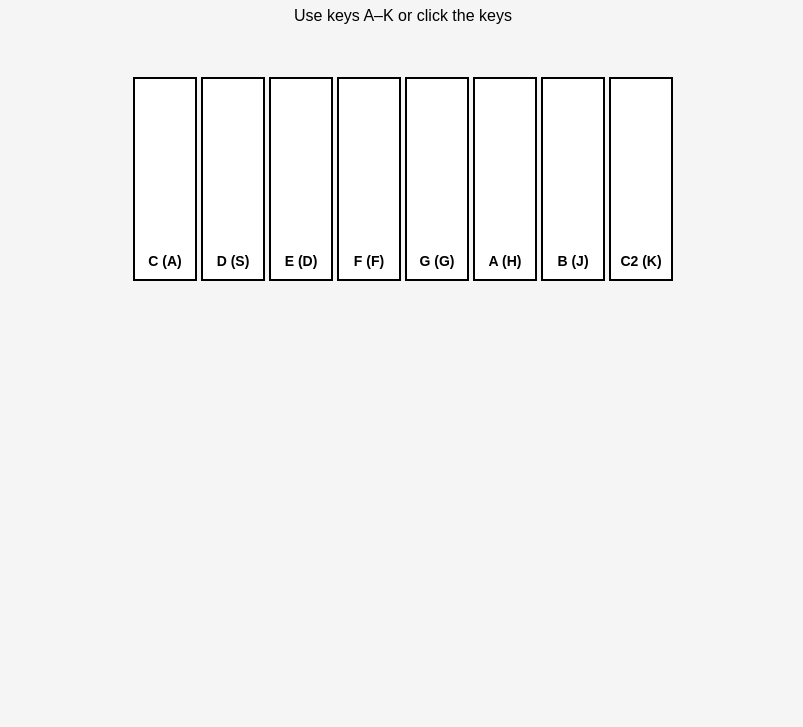
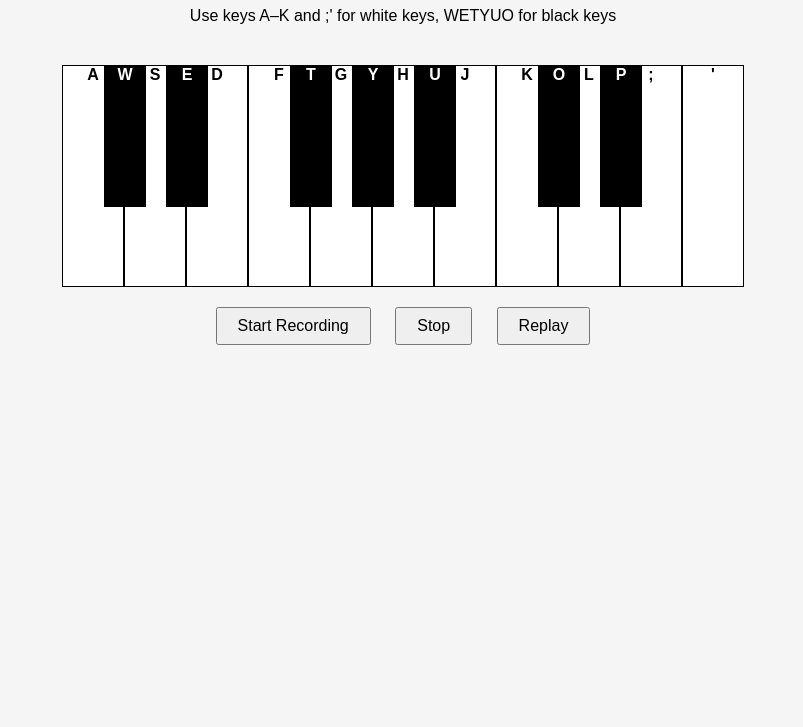
Before and after one commit to kzwkt/piano, a plain HTML site: page index.html in a window 1280 px wide. Shown: the part 73-800 px from the top of the page, without its empty margins (237-1040 px from the left). Drawn offline with Linux system fonts and the light colour scheme.

Commit message:
Update index.html

```diff
--- a/index.html
+++ b/index.html
@@ -2,7 +2,7 @@
 <html lang="en">
 <head>
   <meta charset="UTF-8">
-  <title>Piano: Keyboard + Mouse</title>
+  <title>Advanced Piano</title>
   <style>
     body {
       text-align: center;
@@ -10,81 +10,110 @@
       background: #f5f5f5;
     }
 
-    .piano {
-      display: flex;
-      justify-content: center;
-      margin-top: 50px;
+    .piano-wrapper {
+      position: relative;
+      width: fit-content;
+      margin: auto;
+      margin-top: 40px;
     }
 
-    .key {
-      width: 60px;
-      height: 200px;
-      margin: 2px;
-      background: white;
-      border: 2px solid black;
+    .white-key, .black-key {
+      position: relative;
+      display: inline-block;
+      border: 1px solid #000;
+      text-align: center;
       cursor: pointer;
-      display: flex;
-      align-items: flex-end;
-      justify-content: center;
+      user-select: none;
       font-weight: bold;
-      user-select: none;
     }
 
-    .key:active,
-    .key.active {
-      background: #ddd;
+    .white-key {
+      width: 60px;
+      height: 220px;
+      background: white;
+      z-index: 1;
     }
 
-    .label {
-      margin-bottom: 10px;
-      font-size: 14px;
+    .black-key {
+      width: 40px;
+      height: 140px;
+      background: black;
+      color: white;
+      position: absolute;
+      margin-left: -20px;
+      z-index: 2;
+    }
+
+    .white-key.active, .black-key.active {
+      background: #ccc !important;
+    }
+
+    .controls {
+      margin-top: 20px;
+    }
+
+    button {
+      padding: 8px 20px;
+      margin: 0 10px;
+      font-size: 16px;
     }
   </style>
 </head>
 <body>
-  <h1>Piano with Keyboard and Mouse</h1>
-  <p>Use keys A–K or click the keys</p>
+  <h1>Two-Hand Piano (Mouse + Keyboard + Recorder)</h1>
+  <p>Use keys A–K and ;' for white keys, WETYUO for black keys</p>
 
-  <div class="piano" id="piano"></div>
+  <div class="piano-wrapper" id="piano"></div>
+
+  <div class="controls">
+    <button onclick="startRecording()">Start Recording</button>
+    <button onclick="stopRecording()">Stop</button>
+    <button onclick="replayRecording()">Replay</button>
+  </div>
 
   <script>
     const AudioContext = window.AudioContext || window.webkitAudioContext;
     const audioCtx = new AudioContext();
 
     const notes = [
-      { key: 'A', name: 'C', freq: 261.63 },
-      { key: 'S', name: 'D', freq: 293.66 },
-      { key: 'D', name: 'E', freq: 329.63 },
-      { key: 'F', name: 'F', freq: 349.23 },
-      { key: 'G', name: 'G', freq: 392.00 },
-      { key: 'H', name: 'A', freq: 440.00 },
-      { key: 'J', name: 'B', freq: 493.88 },
-      { key: 'K', name: 'C2', freq: 523.25 }
+      { key: 'A', name: 'C4', freq: 261.63, color: 'white' },
+      { key: 'W', name: 'C#4', freq: 277.18, color: 'black' },
+      { key: 'S', name: 'D4', freq: 293.66, color: 'white' },
+      { key: 'E', name: 'D#4', freq: 311.13, color: 'black' },
+      { key: 'D', name: 'E4', freq: 329.63, color: 'white' },
+      { key: 'F', name: 'F4', freq: 349.23, color: 'white' },
+      { key: 'T', name: 'F#4', freq: 369.99, color: 'black' },
+      { key: 'G', name: 'G4', freq: 392.00, color: 'white' },
+      { key: 'Y', name: 'G#4', freq: 415.30, color: 'black' },
+      { key: 'H', name: 'A4', freq: 440.00, color: 'white' },
+      { key: 'U', name: 'A#4', freq: 466.16, color: 'black' },
+      { key: 'J', name: 'B4', freq: 493.88, color: 'white' },
+      { key: 'K', name: 'C5', freq: 523.25, color: 'white' },
+      { key: 'O', name: 'C#5', freq: 554.37, color: 'black' },
+      { key: 'L', name: 'D5', freq: 587.33, color: 'white' },
+      { key: 'P', name: 'D#5', freq: 622.25, color: 'black' },
+      { key: ';', name: 'E5', freq: 659.25, color: 'white' },
+      { key: "'", name: 'F5', freq: 698.46, color: 'white' }
     ];
 
     const piano = document.getElementById('piano');
 
+    // Create keys
     notes.forEach(note => {
       const key = document.createElement('div');
-      key.className = 'key';
+      key.className = note.color + '-key';
       key.dataset.key = note.key;
       key.dataset.freq = note.freq;
-
-      const label = document.createElement('div');
-      label.className = 'label';
-      label.textContent = `${note.name}\n(${note.key})`;
-      key.appendChild(label);
-
+      key.textContent = note.key;
       key.addEventListener('mousedown', () => playNote(note.freq, key));
       piano.appendChild(key);
     });
 
-    function playNote(frequency, element = null) {
+    function playNote(freq, element = null) {
       const osc = audioCtx.createOscillator();
       const gain = audioCtx.createGain();
-
       osc.type = 'sine';
-      osc.frequency.value = frequency;
+      osc.frequency.value = freq;
 
       osc.connect(gain);
       gain.connect(audioCtx.destination);
@@ -99,16 +128,47 @@
         element.classList.add('active');
         setTimeout(() => element.classList.remove('active'), 150);
       }
+
+      if (isRecording) {
+        recordedNotes.push({
+          freq,
+          time: Date.now() - startTime
+        });
+      }
     }
 
+    // Keyboard support
     document.addEventListener('keydown', e => {
       const key = e.key.toUpperCase();
       const note = notes.find(n => n.key === key);
       if (note) {
-        const element = [...document.querySelectorAll('.key')].find(k => k.dataset.key === key);
-        playNote(note.freq, element);
+        const el = [...document.querySelectorAll(`[data-key="${key}"]`)][0];
+        playNote(note.freq, el);
       }
     });
+
+    // Recording
+    let isRecording = false;
+    let recordedNotes = [];
+    let startTime = 0;
+
+    function startRecording() {
+      recordedNotes = [];
+      isRecording = true;
+      startTime = Date.now();
+    }
+
+    function stopRecording() {
+      isRecording = false;
+    }
+
+    function replayRecording() {
+      if (recordedNotes.length === 0) return;
+
+      recordedNotes.forEach(note => {
+        setTimeout(() => playNote(note.freq), note.time);
+      });
+    }
   </script>
 </body>
 </html>
```
